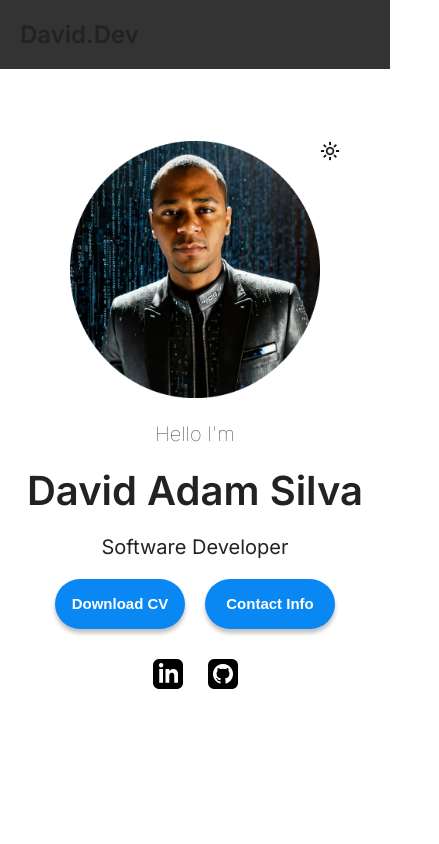
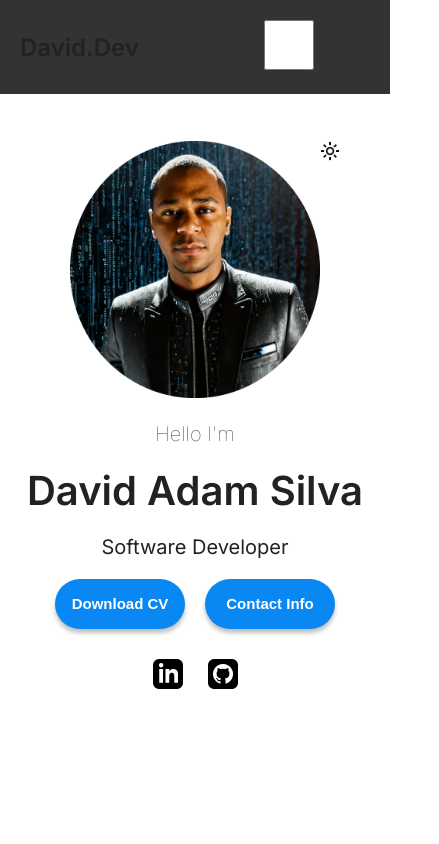
Before and after one commit to DavidAdam1323/portfolio-website-project, a React (Vite) app: page / in a window 390 px wide. Shown: the top 844 px of the page, 439 px wide, since content can reach past the window. Built offline with nearby package versions, Linux system fonts and the light colour scheme.

Commit message:
feat: add hamburger menu toggle checkbox with styled label.

```diff
--- a/src/sections/Navbar/Navbar.jsx
+++ b/src/sections/Navbar/Navbar.jsx
@@ -12,6 +12,9 @@ const Navbar = () => {
     <nav className={styles.navbar}>
       <div className={styles.container}>
         <h1 className={styles.logo}>David.Dev</h1>
+        <label className={styles.hamburgerMenu}>
+          <input type="checkbox" />
+        </label>
         {/* <div className={styles.menuIcon} onClick={toggleMenu}>
           <div className={styles.icon}></div>
         </div> */}
```
